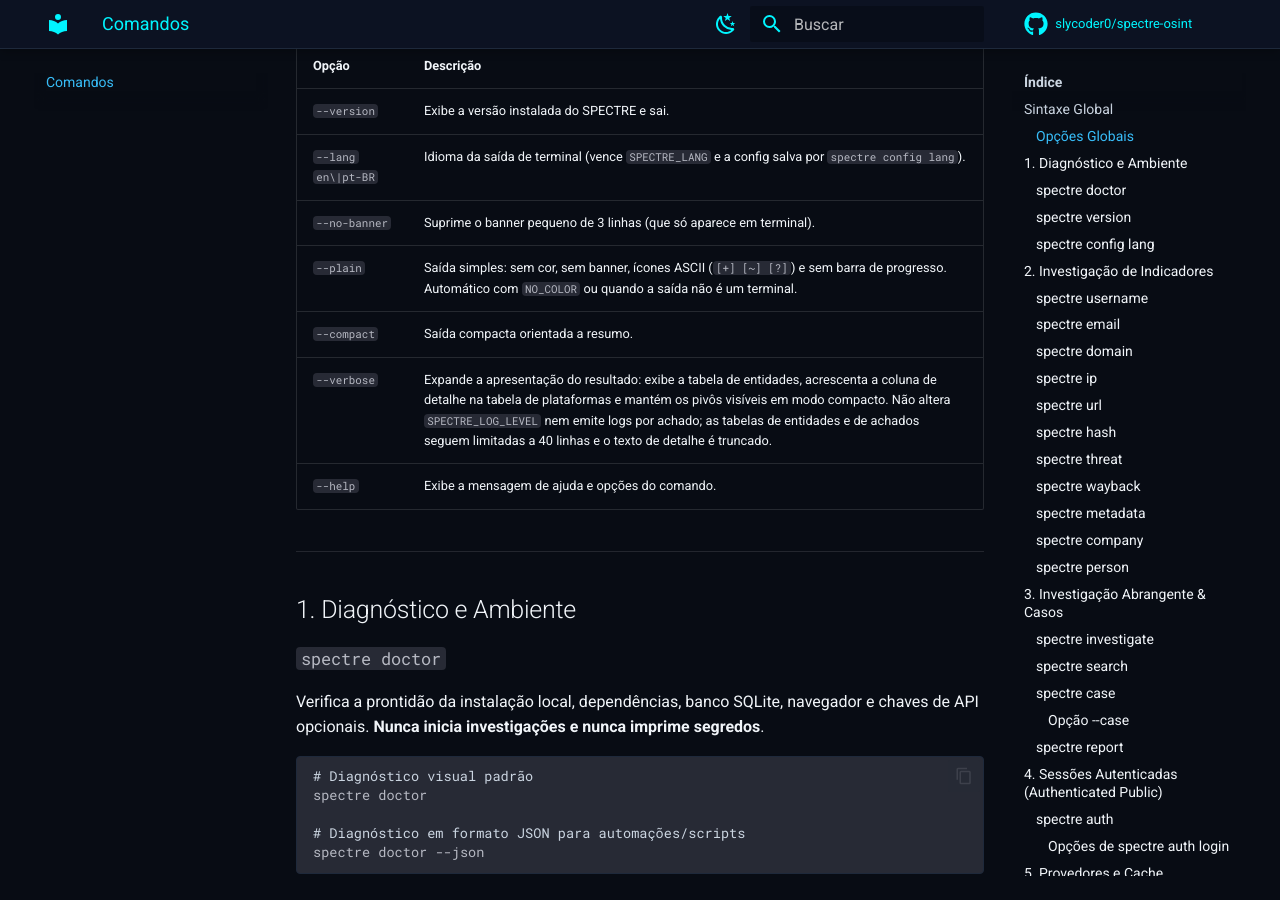
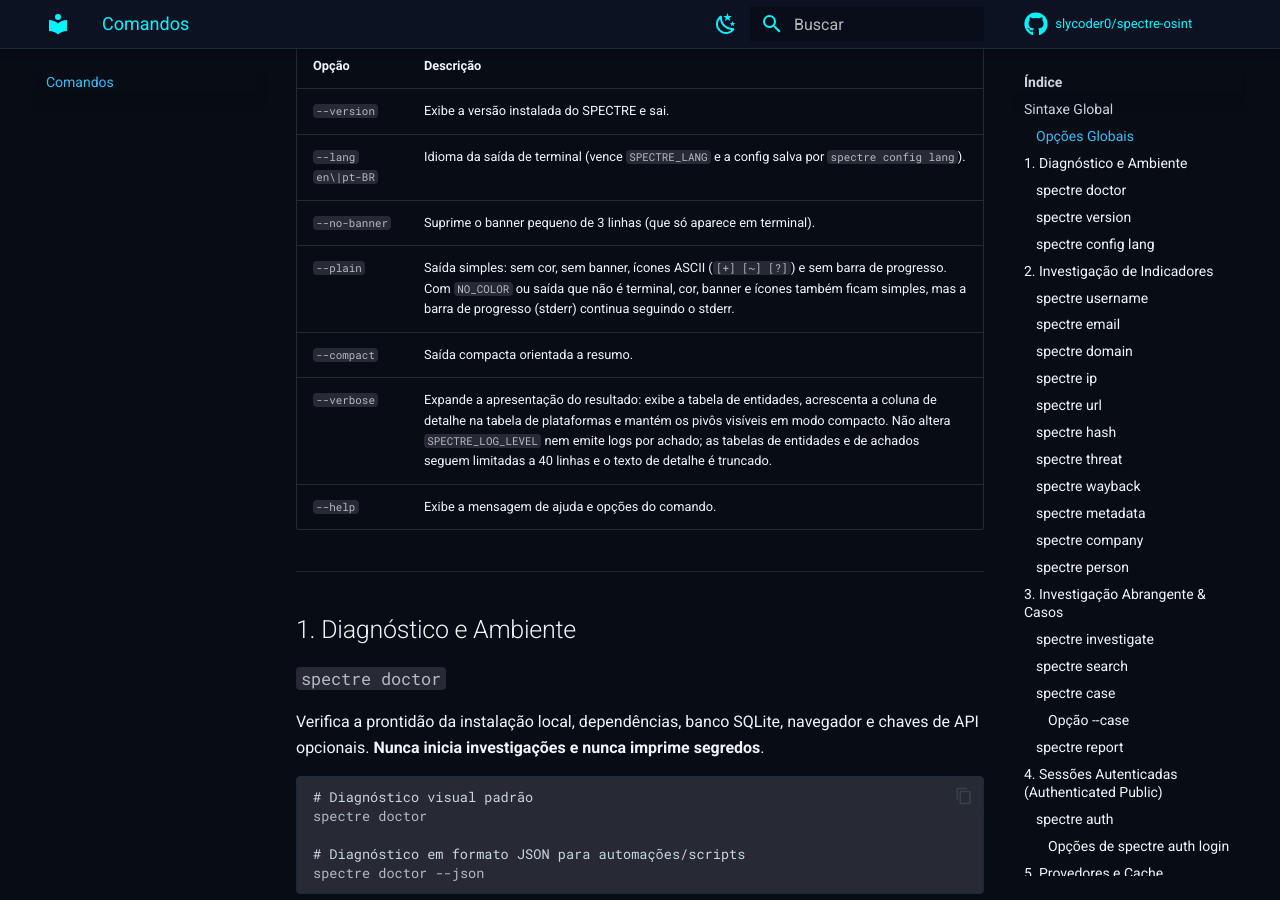
Before and after one commit to slycoder0/spectre-osint, an MkDocs documentation site: the page built from docs/commands.md, in a window 1280 px wide and 900 px high, scrolled down 475 px. Built offline with MkDocs 1.6.1 and Material for MkDocs 9.7.7, drawn with Linux system fonts in a browser that asks for light colours; comment, search, counter and statistics services are not loaded.

Commit message:
docs(cli): --plain help says only color, banner and icons are automatic (B2-09)
NO_COLOR and a redirected stdout do not turn off the stderr progress bar; only an
explicit --plain does. Help, docs and changelog no longer promise otherwise, and
a test pins the behavior (PR #20 review).

Co-Authored-By: Claude Opus 5.5 <noreply@anthropic.com>

```diff
--- a/docs/commands.md
+++ b/docs/commands.md
@@ -17,7 +17,7 @@ spectre [OPÇÕES GLOBAIS] COMANDO [ARGUMENTOS] [OPÇÕES]
 | `--version` | Exibe a versão instalada do SPECTRE e sai. |
 | `--lang en\|pt-BR` | Idioma da saída de terminal (vence `SPECTRE_LANG` e a config salva por `spectre config lang`). |
 | `--no-banner` | Suprime o banner pequeno de 3 linhas (que só aparece em terminal). |
-| `--plain` | Saída simples: sem cor, sem banner, ícones ASCII (`[+] [~] [?]`) e sem barra de progresso. Automático com `NO_COLOR` ou quando a saída não é um terminal. |
+| `--plain` | Saída simples: sem cor, sem banner, ícones ASCII (`[+] [~] [?]`) e sem barra de progresso. Com `NO_COLOR` ou saída que não é terminal, cor, banner e ícones também ficam simples, mas a barra de progresso (stderr) continua seguindo o stderr. |
 | `--compact` | Saída compacta orientada a resumo. |
 | `--verbose` | Expande a apresentação do resultado: exibe a tabela de entidades, acrescenta a coluna de detalhe na tabela de plataformas e mantém os pivôs visíveis em modo compacto. Não altera `SPECTRE_LOG_LEVEL` nem emite logs por achado; as tabelas de entidades e de achados seguem limitadas a 40 linhas e o texto de detalhe é truncado. |
 | `--help` | Exibe a mensagem de ajuda e opções do comando. |
```
Also changed, not shown: CHANGELOG.md (+3 -2 lines), docs/audit/STATUS.md (+1 -1 lines), 2 other files.
